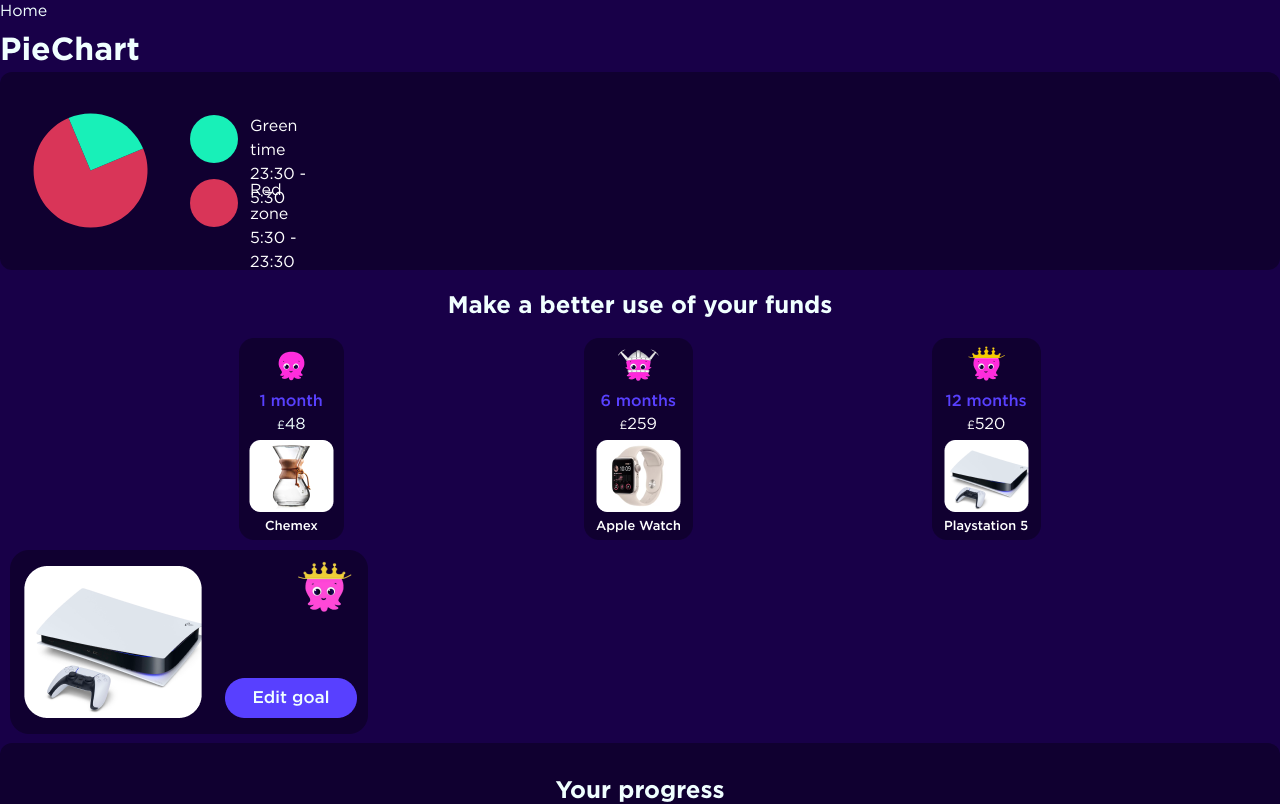
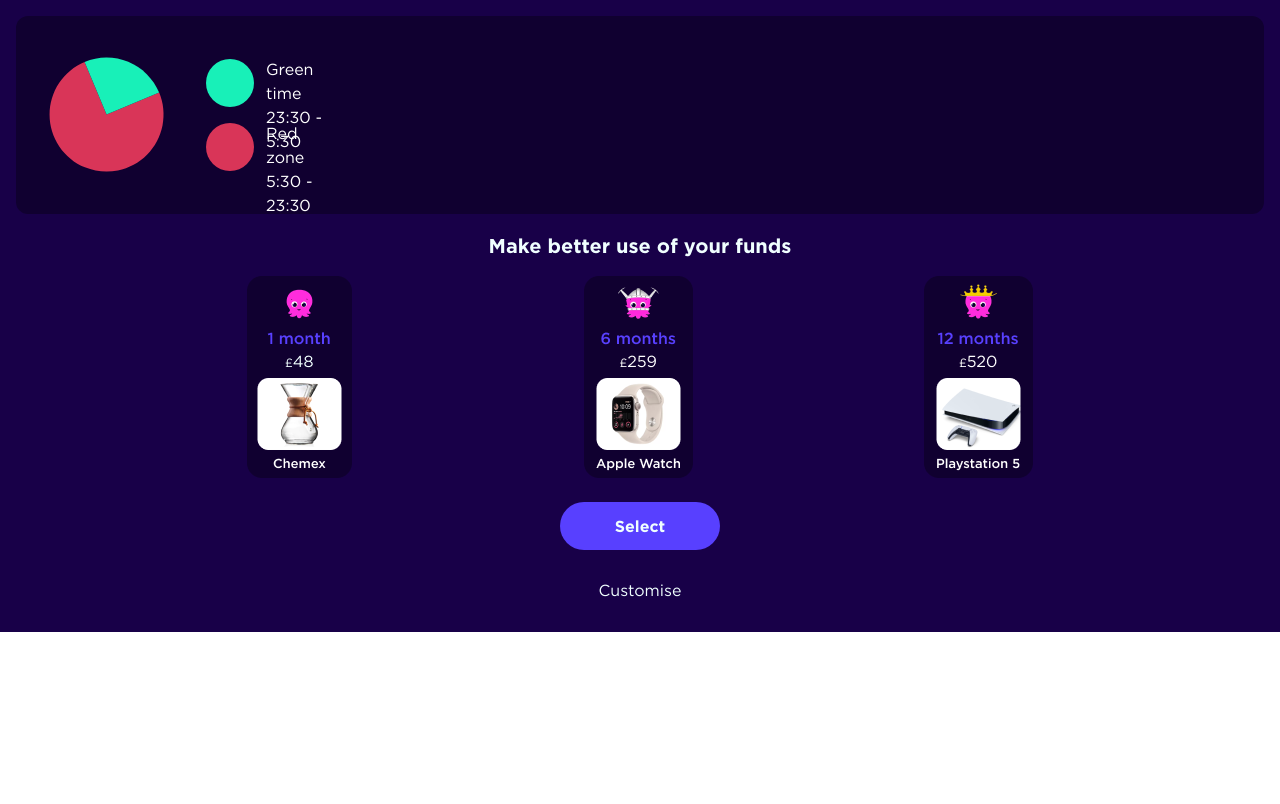
Before and after one commit to dominicva/coral8, a React (Create React App) app: page / in a window 1280 px wide. Shown: the top 804 px of the page. Built offline with nearby package versions, Linux system fonts and the light colour scheme.

Commit message:
feat: add initial SavingsPage layout

```diff
--- a/src/App.js
+++ b/src/App.js
@@ -7,21 +7,16 @@ import SelectedProductCard from './components/SelectedProductCard/SelectedProduc
 import { PieChart } from './components/PieChart';
 import { EnergyUsage } from './components/EnergyUsage';
 import { Progress } from './components/Progress';
+import SavingsPage from './pages/SavingsPage/SavingsPage';
 
 function App() {
   return (
     <div className="App">
       <BrowserRouter>
         <Routes>
-          <Route path="/" element={<div className="home">Home</div>} />
+          <Route path="/" element={<SavingsPage />} />
           <Route path="/page" element={<Page />} />
         </Routes>
-        <PieChart />
-        <ProductCards />
-        <SelectedProductCard />
-        <Progress />
-        <EnergyUsage />
-        <NavBar />
       </BrowserRouter>
     </div>
   );
--- a/src/components/PieChart/PieChart.jsx
+++ b/src/components/PieChart/PieChart.jsx
@@ -6,8 +6,6 @@ import './PieChart.scss';
 
 export default function PieChart() {
   return (
-    <div>
-      <h1>PieChart</h1>
     <article className="pie__article">
       <img src={pieChart} alt="PieChart" />
       <div className="pie__zones-container">
@@ -27,6 +25,5 @@ export default function PieChart() {
         </div>
       </div>
     </article>
-    </div>
   );
 }
--- a/src/components/ProductCard/ProductCards.jsx
+++ b/src/components/ProductCard/ProductCards.jsx
@@ -1,32 +1,26 @@
-import "./ProductCards.scss";
-import monthcard from "../../assets/1-month-card.png";
-import monthscard from "../../assets/6-months-card.png";
-import monthscards from "../../assets/12-months-cards.png";
+import './ProductCards.scss';
+import monthcard from '../../assets/1-month-card.png';
+import monthscard from '../../assets/6-months-card.png';
+import monthscards from '../../assets/12-months-cards.png';
+import { Button } from '../Button';
 
 function ProductCards() {
-    return(
+  return (
     <>
       <section className="ProductCards__title">
-            <h1>Make a better use of your funds</h1>
+        <h1 className="ProductCards__heading">Make better use of your funds</h1>
       </section>
       <section className="ProductCards__container">
-       <img
-            className="ProductCards"
-            src={monthcard}
-            alt="product"
-            />
-        <img
-            className="ProductCards"
-            src={monthscard}
-            alt="product"
-            />
-        <img
-            className="ProductCards"
-            src={monthscards}
-            alt="product"
-            />
+        <img className="ProductCards" src={monthcard} alt="product" />
+        <img className="ProductCards" src={monthscard} alt="product" />
+        <img className="ProductCards" src={monthscards} alt="product" />
       </section>
-
+      <div className="product-cards__buttons-container">
+        <Button active={true}>Select</Button>
+        <Button>
+          <span style={{ fontWeight: '400' }}>Customise</span>
+        </Button>
+      </div>
     </>
   );
 }
--- a/src/components/ProductCard/ProductCards.scss
+++ b/src/components/ProductCard/ProductCards.scss
@@ -1,14 +1,30 @@
-@use "../../partials/variables" as *;
+@use '../../partials/variables' as *;
 
+.ProductCards__heading {
+  font-weight: 600;
+  color: $text-main;
+  font-size: 1.25rem;
+}
 .ProductCards__container {
-    display: flex;
-    justify-content: space-evenly;
+  display: flex;
+  justify-content: space-evenly;
+  padding-bottom: 1.5rem;
 }
 .ProductCards__title {
-    padding-top: 1rem;
-    padding-bottom: 1rem;
-    text-align: center;
-    // color: $text-main;
+  padding-top: 1rem;
+  padding-bottom: 1rem;
+  text-align: center;
+}
 
+.product-cards__buttons-container {
+  display: flex;
+  flex-direction: column;
+  justify-content: center;
+  align-items: center;
+  gap: 1rem;
 
+  button {
+    display: block;
+    width: 10rem;
+  }
 }
--- /dev/null
+++ b/src/pages/SavingsPage/SavingsPage.jsx
@@ -0,0 +1,12 @@
+import { PieChart } from '../../components/PieChart';
+import ProductCards from '../../components/ProductCard/ProductCards';
+import './SavingsPage.scss';
+
+export default function SavingsPage() {
+  return (
+    <div className="savings-page">
+      <PieChart />
+      <ProductCards />
+    </div>
+  );
+}
--- /dev/null
+++ b/src/pages/SavingsPage/SavingsPage.scss
@@ -0,0 +1,3 @@
+.savings-page {
+  padding: 1rem;
+}
```
Also changed, not shown: src/pages/ProgressPage.jsx (added, +7 -0 lines). Lines whose indentation alone changed are shown as unchanged.
